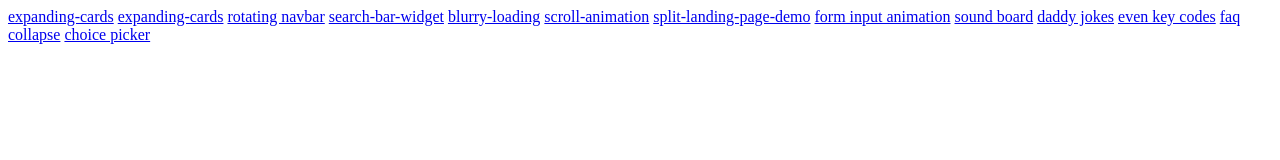
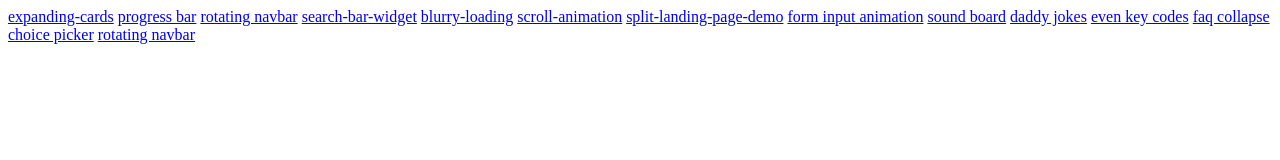
Before and after one commit to AJAY0993/50-days-50-projects, a plain HTML site: page index.html in a window 1280 px wide. Drawn offline with Linux system fonts and the light colour scheme.

Commit message:
Update index.html

```diff
--- a/index.html
+++ b/index.html
@@ -9,7 +9,7 @@
 
 <body>
     <a href="expanding-cards/index.html">expanding-cards</a>
-    <a href="progress bar/index.html">expanding-cards</a>
+    <a href="progress bar/index.html">progress bar</a>
     <a href="rotating navbar/index.html">rotating navbar</a>
     <a href="search-bar-widget/index.html">search-bar-widget</a>
     <a href="blurry-loading/index.html">blurry-loading</a>
@@ -21,6 +21,7 @@
      <a href="event-key-codes/index.html">even key codes</a>
      <a href="faq collapse/index.html">faq collapse</a>
      <a href="chioce-picker/index.html">choice picker</a>
+     <a href="rotating navbar/index.html">rotating navbar</a>
 </body>
 
 </html>
```
